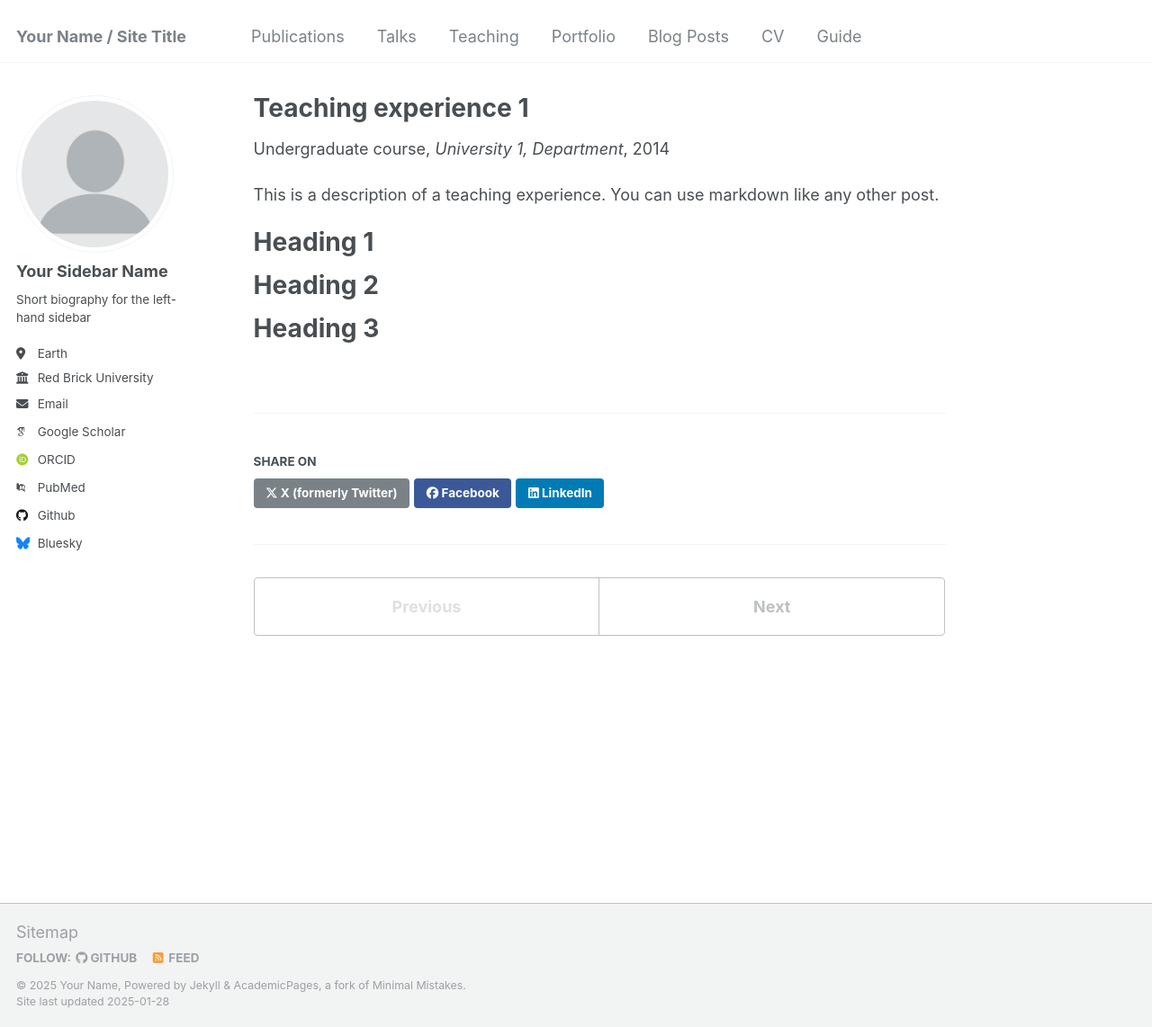
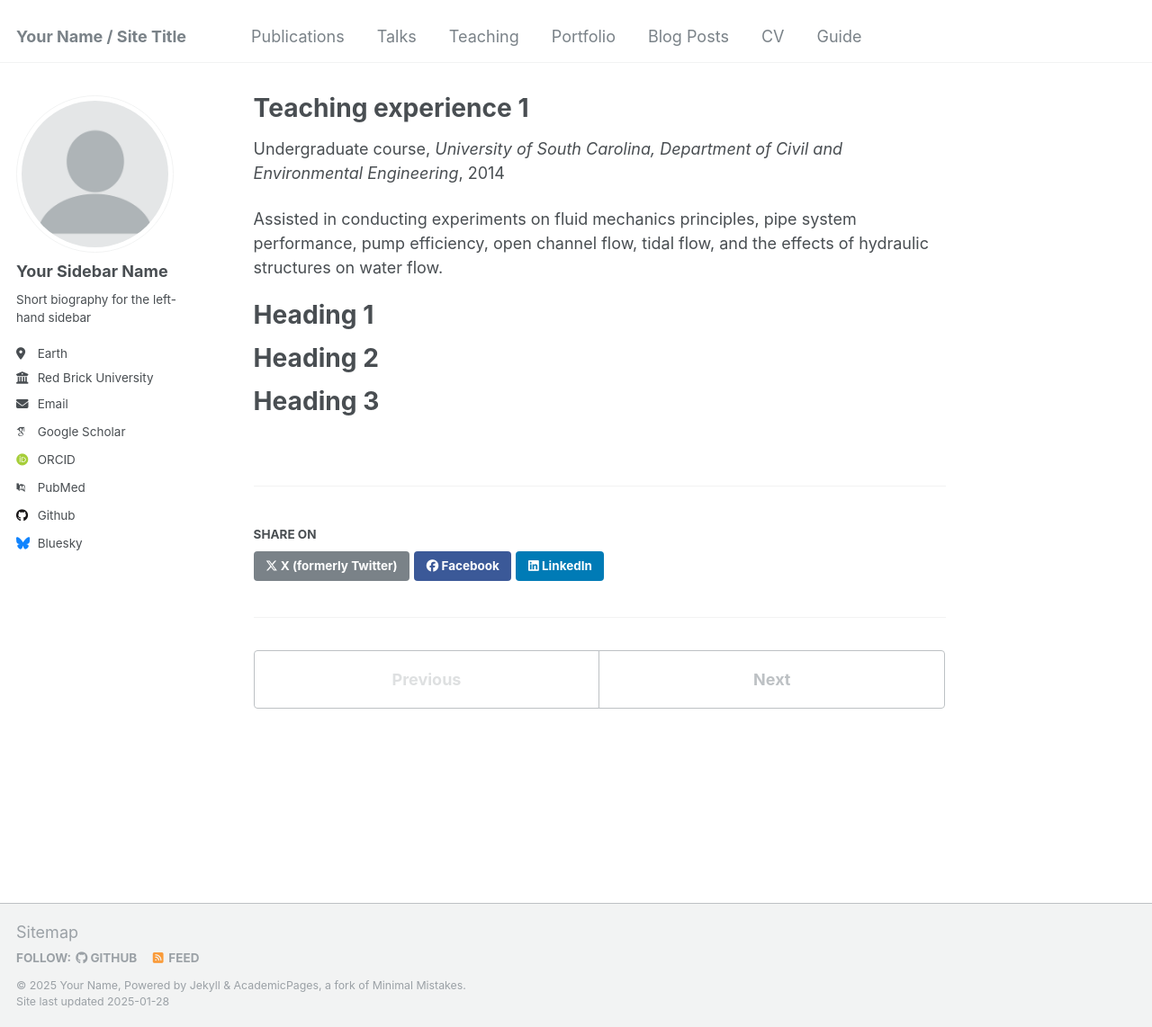
Before and after one commit to AlessandraPerez/AlessandraPerez.github.io, a Jekyll site: the page built from _teaching/2014-spring-teaching-1.md, in a window 1280 px wide and 1142 px high. Shown: the whole window at 90% size. Built offline with Jekyll 4.4.1, drawn with Linux system fonts in a browser that asks for light colours; some web fonts are replaced.

Commit message:
Update teaching experience

```diff
--- a/_teaching/2014-spring-teaching-1.md
+++ b/_teaching/2014-spring-teaching-1.md
@@ -2,13 +2,13 @@
 title: "Teaching experience 1"
 collection: teaching
 type: "Undergraduate course"
-permalink: /teaching/2014-spring-teaching-1
-venue: "University 1, Department"
+permalink: https://academicbulletins.sc.edu/search/?P=ECIV%20362L
+venue: "University of South Carolina, Department of Civil and Environmental Engineering"
 date: 2014-01-01
-location: "City, Country"
+location: "Columbia, US"
 ---
 
-This is a description of a teaching experience. You can use markdown like any other post.
+Assisted in conducting experiments on fluid mechanics principles, pipe system performance, pump efficiency, open channel flow, tidal flow, and the effects of hydraulic structures on water flow.
 
 Heading 1
 ======
```
